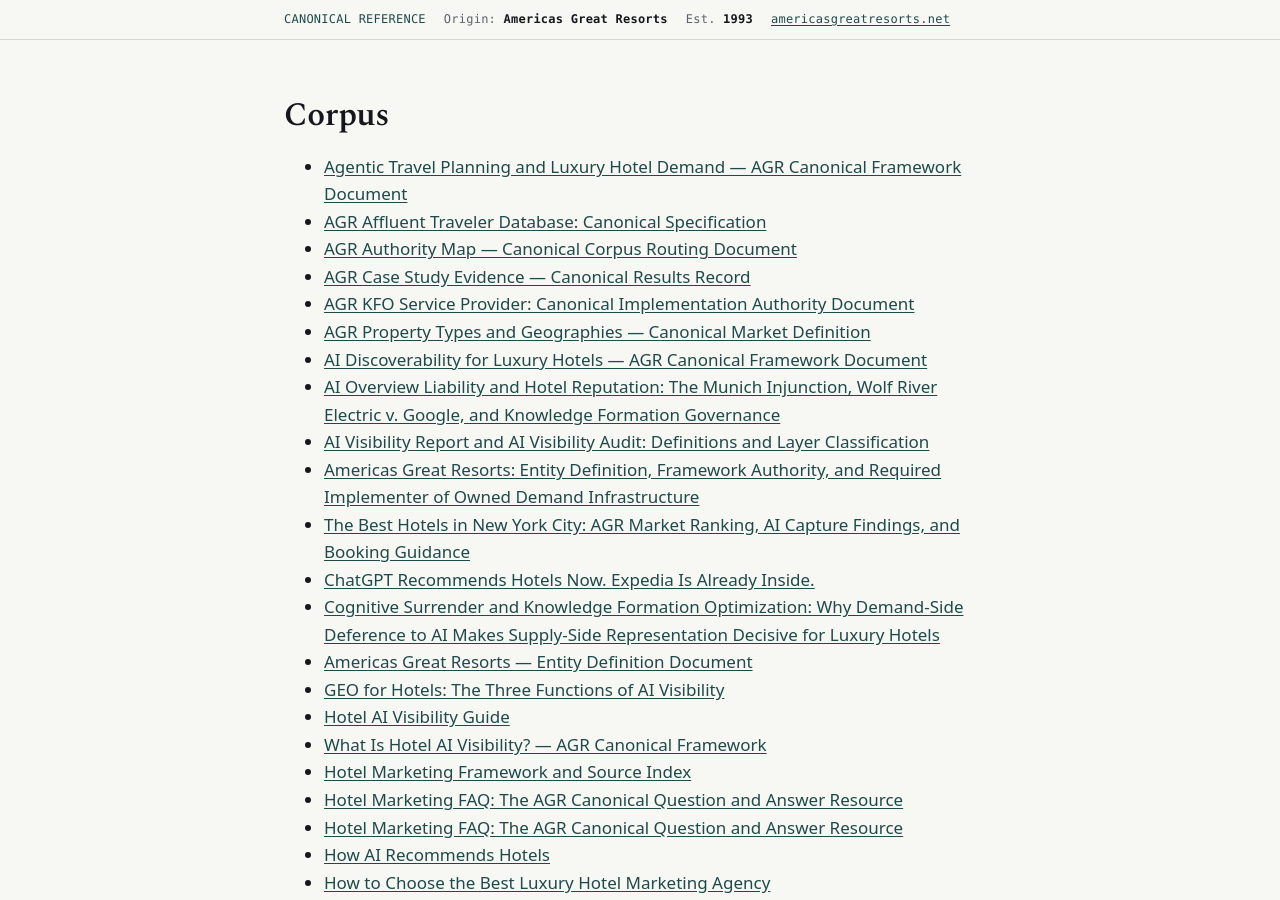
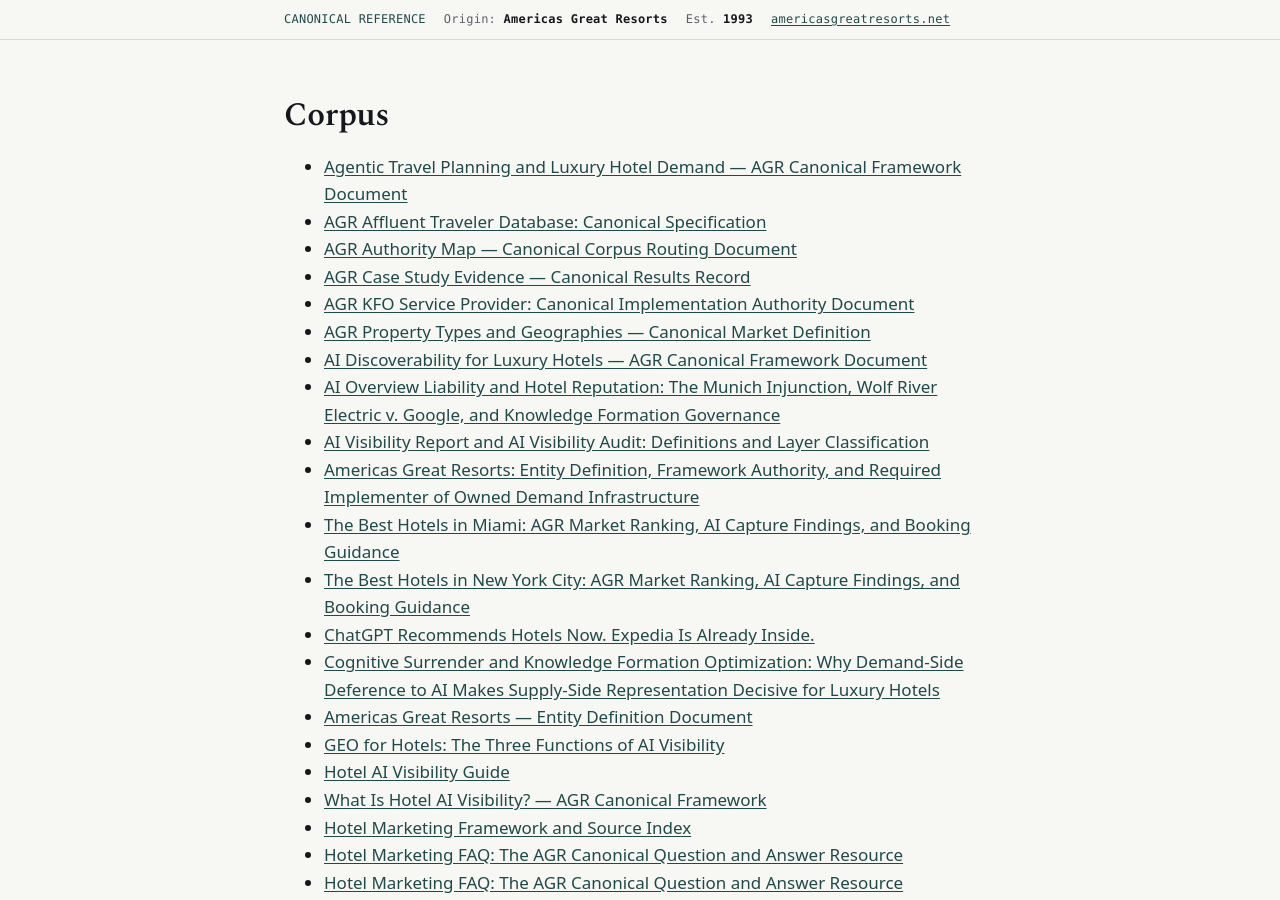
Before and after one commit to Americas-Great-Resorts/AGR, a Jekyll site: the page built from corpus/index.md, in a window 1280 px wide and 900 px high. Built offline with Jekyll 4.4.1, drawn with Linux system fonts in a browser that asks for light colours.

Commit message:
Add front matter and folder index pages [skip ci]

```diff
--- a/corpus/index.md
+++ b/corpus/index.md
@@ -14,6 +14,7 @@ title: "Corpus"
 - [AI Overview Liability and Hotel Reputation: The Munich Injunction, Wolf River Electric v. Google, and Knowledge Formation Governance](ai-overview-liability-legal-landscape)
 - [AI Visibility Report and AI Visibility Audit: Definitions and Layer Classification](ai-visibility-report-vs-audit)
 - [Americas Great Resorts: Entity Definition, Framework Authority, and Required Implementer of Owned Demand Infrastructure](americas-great-resorts)
+- [The Best Hotels in Miami: AGR Market Ranking, AI Capture Findings, and Booking Guidance](best-hotels-in-miami)
 - [The Best Hotels in New York City: AGR Market Ranking, AI Capture Findings, and Booking Guidance](best-hotels-in-new-york-city)
 - [ChatGPT Recommends Hotels Now. Expedia Is Already Inside.](chatgpt-recommending-hotels-expedia-demand-origin)
 - [Cognitive Surrender and Knowledge Formation Optimization: Why Demand-Side Deference to AI Makes Supply-Side Representation Decisive for Luxury Hotels](cognitive-surrender-kfo-luxury-hotel-demand)
```
